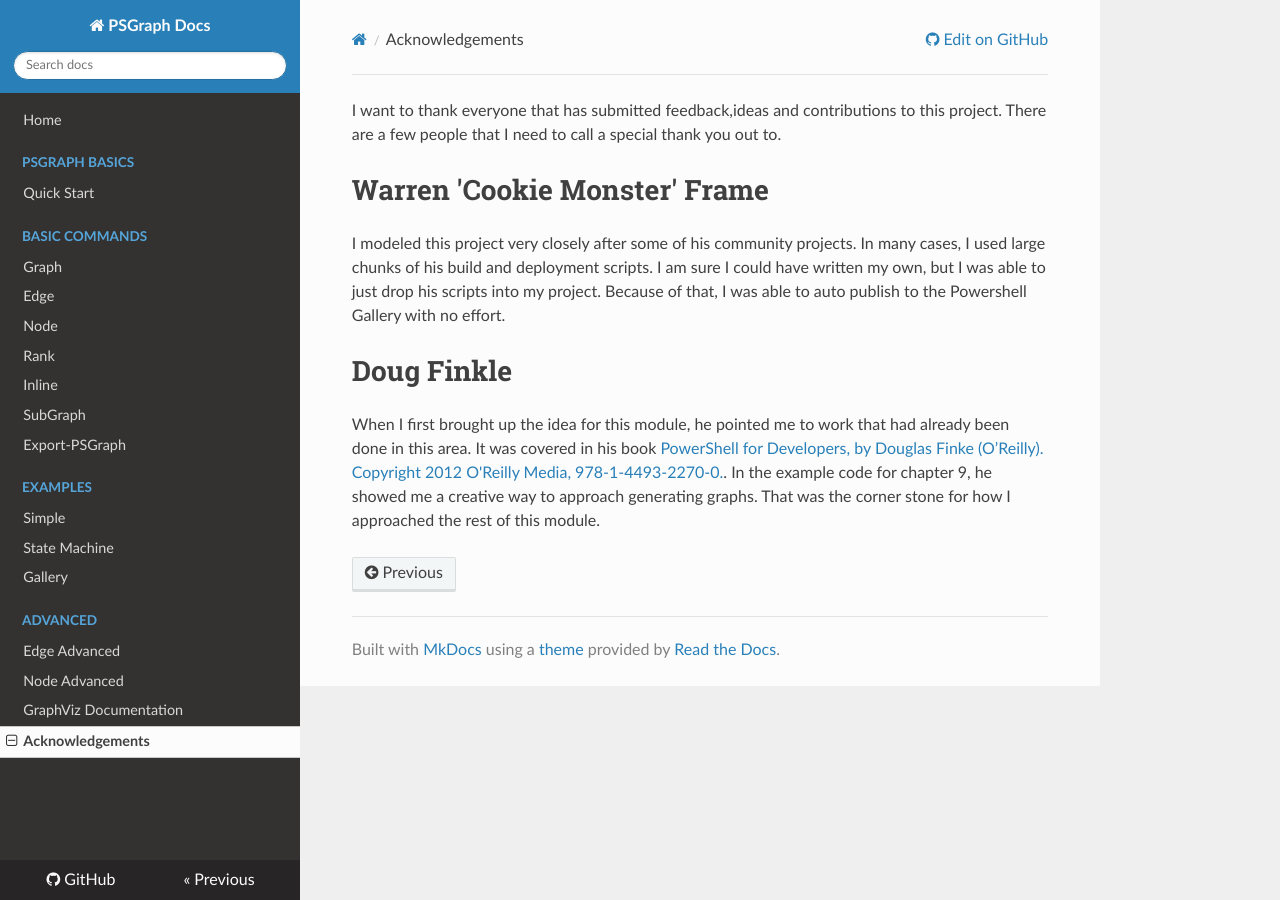
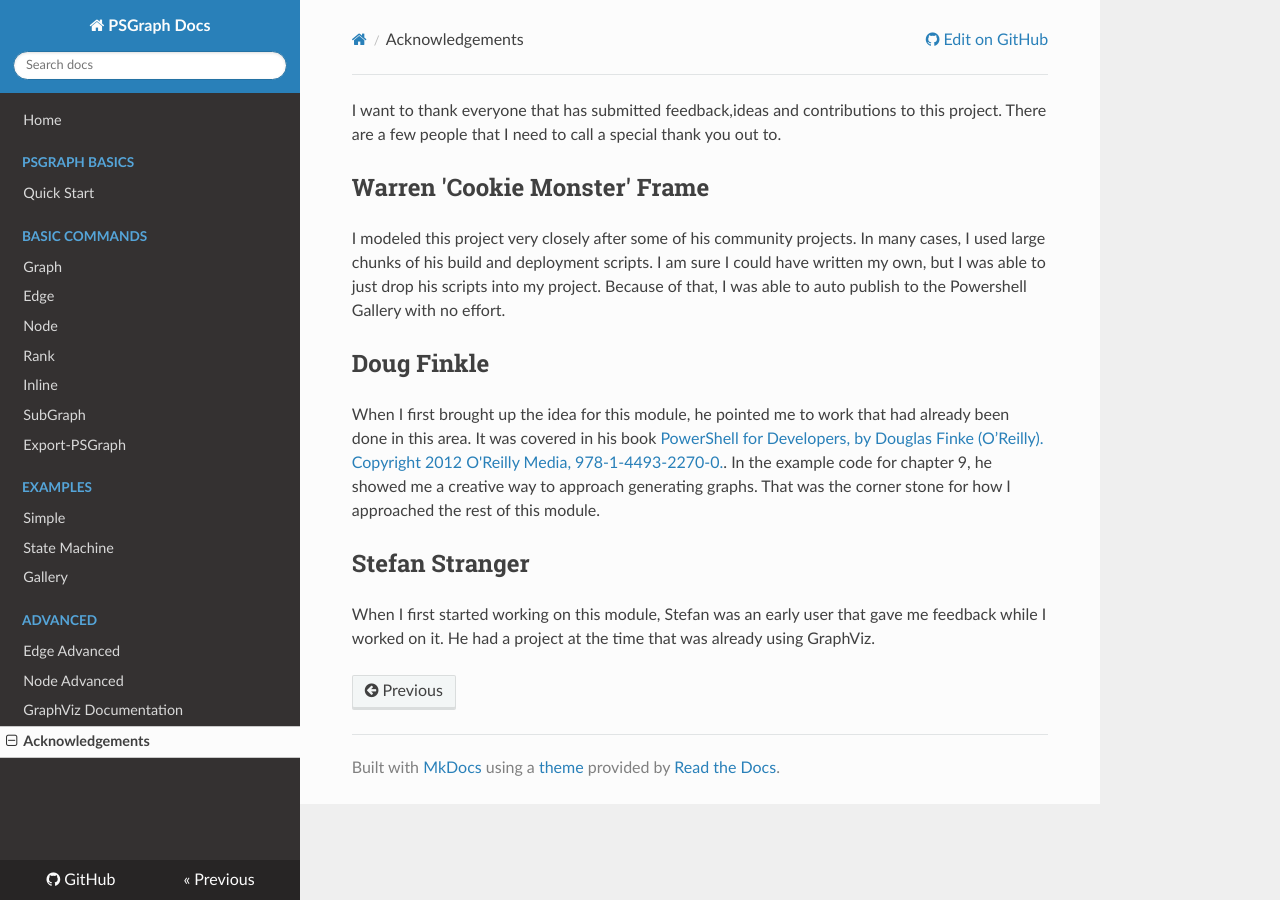
Before and after one commit to KevinMarquette/PSGraph, an MkDocs documentation site: the page built from docs/acknowledgements.md, in a window 1280 px wide. Built offline with MkDocs 1.6.1, drawn with Linux system fonts in a browser that asks for light colours; nearby versions of some CDN libraries; old or Windows-style settings are respelled for this version of MkDocs.

Commit message:
Giving credit

```diff
--- a/docs/acknowledgements.md
+++ b/docs/acknowledgements.md
@@ -1,7 +1,10 @@
 I want to thank everyone that has submitted feedback,ideas and contributions to this project. There are a few people that I need to call a special thank you out to.
 
-# Warren 'Cookie Monster' Frame
+## Warren 'Cookie Monster' Frame
 I modeled this project very closely after some of his community projects. In many cases, I used large chunks of his build and deployment scripts. I am sure I could have written my own, but I was able to just drop his scripts into my project. Because of that, I was able to auto publish to the Powershell Gallery with no effort.
 
-# Doug Finkle
+## Doug Finkle
 When I first brought up the idea for this module, he pointed me to work that had already been done in this area. It was covered in his book [PowerShell for Developers, by Douglas Finke (O’Reilly). Copyright 2012 O'Reilly Media, 978-1-4493-2270-0.](http://amzn.to/2kGzj6c). In the example code for chapter 9, he showed me a creative way to approach generating graphs. That was the corner stone for how I approached the rest of this module.
+
+## Stefan Stranger
+When I first started working on this module, Stefan was an early user that gave me feedback while I worked on it. He had a project at the time that was already using GraphViz.
```
